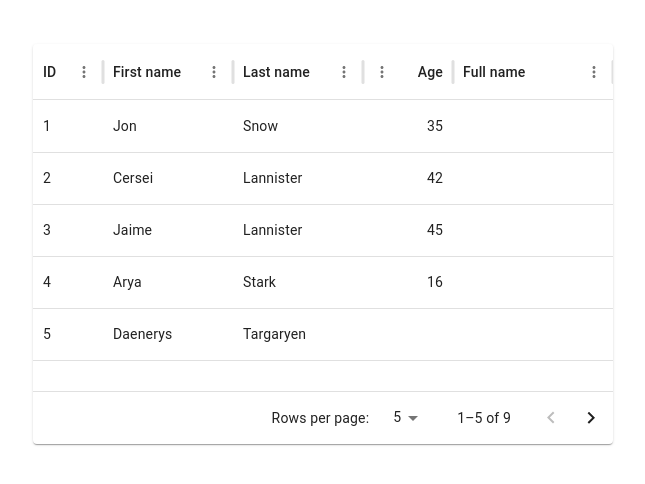
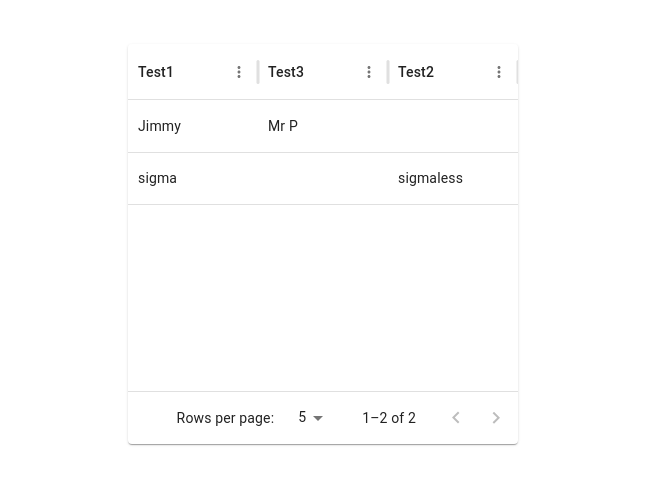
Before and after one commit to GreenBlitz/Scouting2024, a React (Vite) app: page / in a window 1280 px wide. Shown: the part 156-640 px from the top of the page, without its empty margins (317-962 px from the left). Built offline with nearby package versions, Linux system fonts and the light colour scheme.

Commit message:
Yoni - lol table chart

```diff
--- a/package.json
+++ b/package.json
@@ -4,7 +4,7 @@
   "version": "0.0.0",
   "type": "module",
   "scripts": {
-    "dev": "vite",
+    "dev": "vite --host",
     "build": "tsc -b && vite build",
     "lint": "eslint .",
     "preview": "vite preview"
--- a/src/strategy/StrategyApp.tsx
+++ b/src/strategy/StrategyApp.tsx
@@ -2,7 +2,15 @@ import TableChart from "./TableChart";
 
 interface StrategyAppProps {}
 const StrategyApp: React.FC<StrategyAppProps> = () => {
-  return <TableChart></TableChart>;
+  return (
+    <TableChart
+      matches={[
+        { Test1: "Jimmy", Test3: "Mr P" },
+        { Test1: "sigma", Test2: "sigmaless" },
+      ]}
+      idName="Test1"
+    ></TableChart>
+  );
 };
 
 export default StrategyApp;
--- a/src/strategy/TableChart.tsx
+++ b/src/strategy/TableChart.tsx
@@ -1,8 +1,8 @@
 import { DataGrid, GridColDef } from "@mui/x-data-grid";
 import Paper from "@mui/material/Paper";
-import React from "react";
+import React, { useEffect } from "react";
 
-const columns: GridColDef[] = [
+const columnSSs: GridColDef[] = [
   { field: "id", headerName: "ID", width: 70 },
   { field: "firstName", headerName: "First name", width: 130 },
   { field: "lastName", headerName: "Last name", width: 130 },
@@ -37,21 +37,31 @@ const paginationModel = { page: 0, pageSize: 5 };
 
 interface TableChartProps {
   matches: Record<string, string>[];
+  idName: string;
 }
 
-const TableChart: React.FC<TableChartProps> = ({ matches }) => {
+const TableChart: React.FC<TableChartProps> = ({ matches, idName }) => {
+  const table: Record<string, string[]> = {};
+  matches.forEach((match) => {
+    Object.entries(match).forEach(([key, value]) => {
+      if (!table[key]) table[key] = [value];
+      table[key] = [...table[key], value];
+    });
+  });
 
-    function getTypes() {
-        Object.keys(matches)
-    }
+  const columns: GridColDef[] = Object.keys(table).map((header) => {
+    return { field: header, headerName: header, width: 130 };
+  });
+
   return (
     <Paper sx={{ height: 400, width: "100%" }}>
       <DataGrid
-        rows={rows}
+        rows={matches}
         columns={columns}
         initialState={{ pagination: { paginationModel } }}
         pageSizeOptions={[5, 10]}
         sx={{ border: 0 }}
+        getRowId={(row) => row[idName]}
       />
     </Paper>
   );
```
